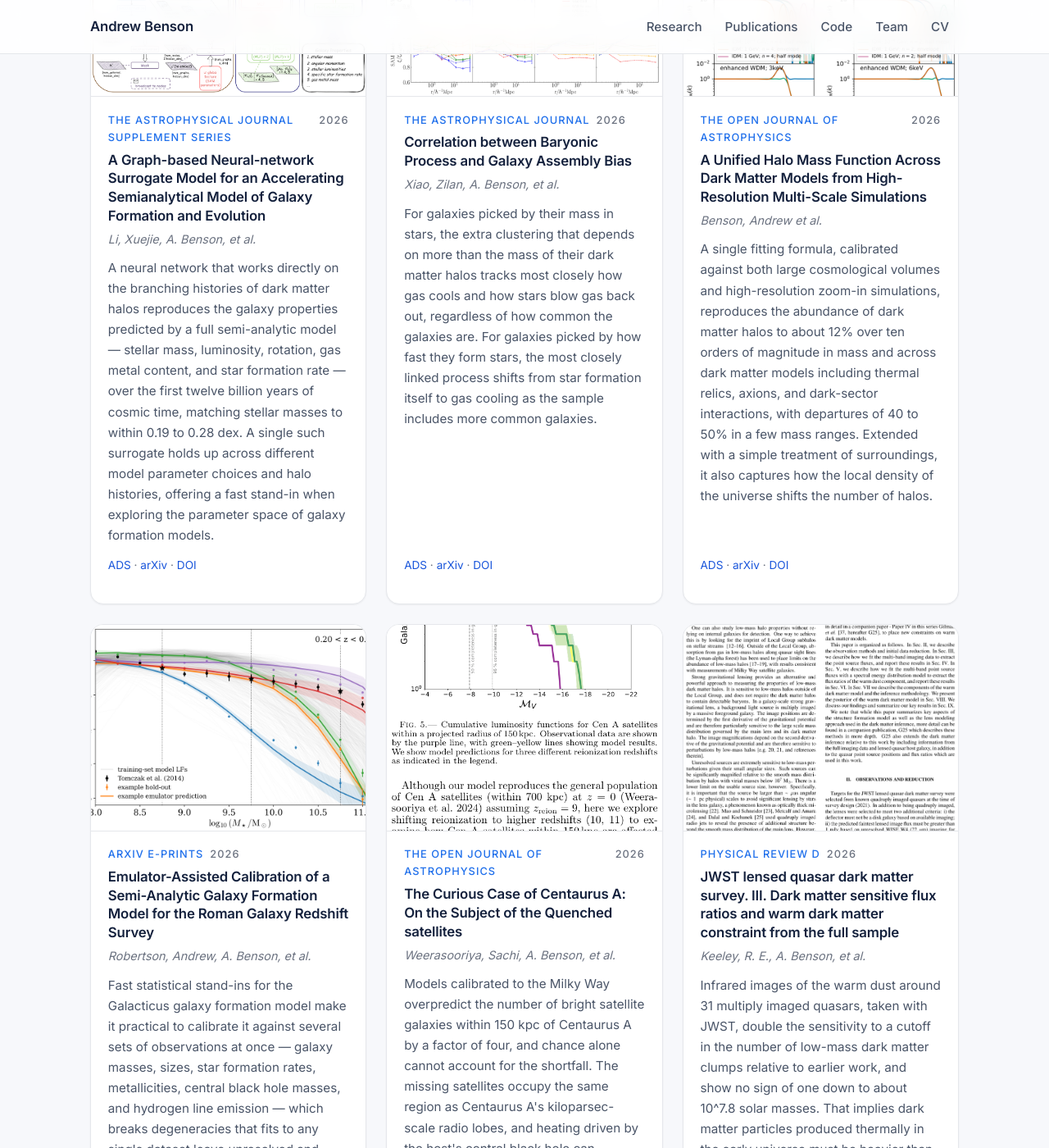
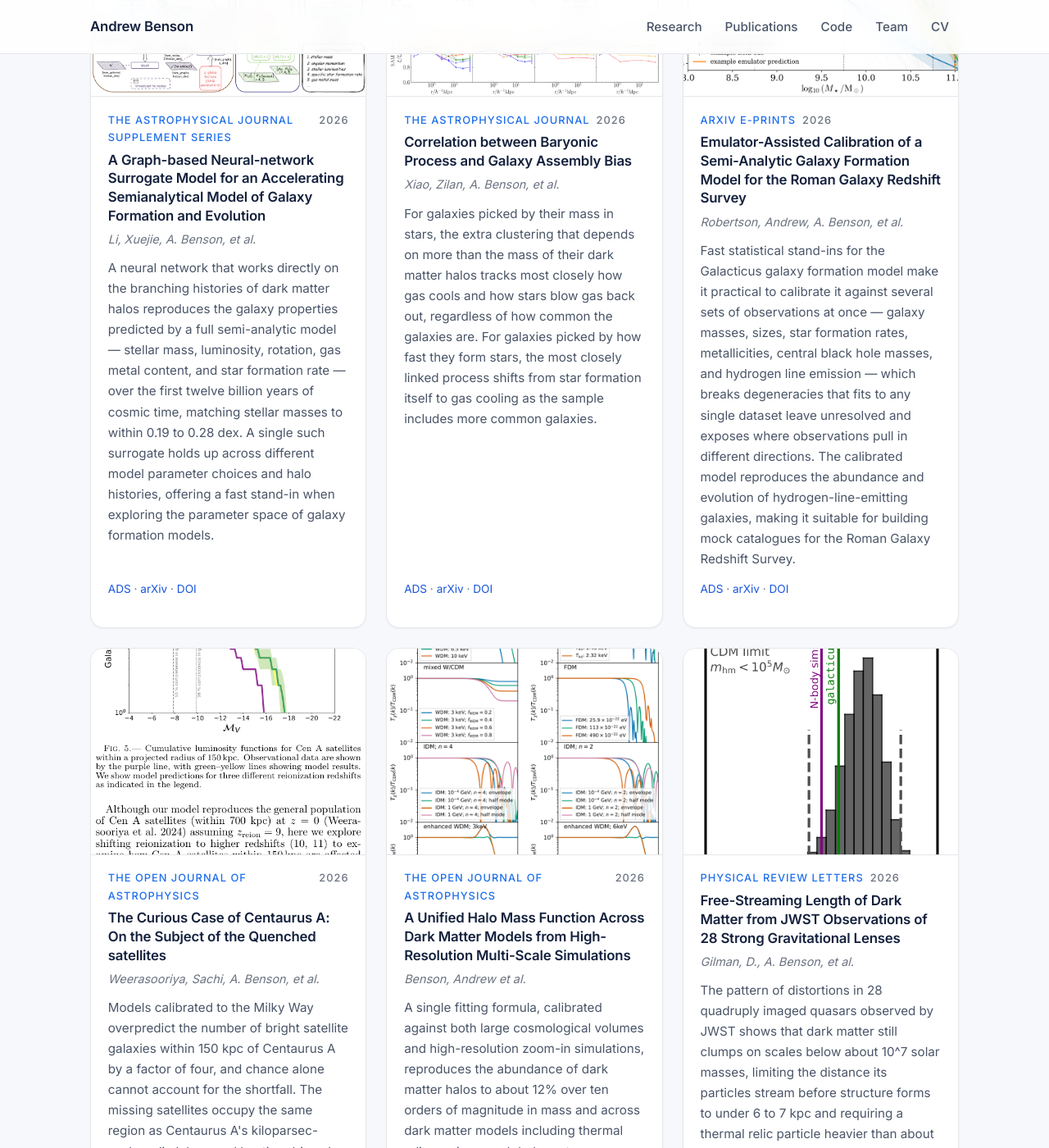
Before and after one commit to abensonca/abensonca.github.io, a Jekyll site: the page built from index.md, in a window 1280 px wide and 1400 px high, scrolled down 1588 px. Shown: the whole window at 82% size. Built offline with Jekyll 4.4.1, drawn with Linux system fonts in a browser that asks for light colours; some of the changed text lies outside the part shown.

Commit message:
chore: refresh papers from ADS

```diff
--- a/_data/papers.yml
+++ b/_data/papers.yml
@@ -29,20 +29,6 @@
     most closely linked process shifts from star formation itself to gas cooling as the sample includes
     more common galaxies.
   figure: /assets/img/papers/2026ApJ..1008..168X.png
-- bibcode: 2026OJAp....970877B
-  title: A Unified Halo Mass Function Across Dark Matter Models from High-Resolution Multi-Scale Simulations
-  authors_short: Benson, Andrew et al.
-  year: 2026
-  venue: The Open Journal of Astrophysics
-  url: https://ui.adsabs.harvard.edu/abs/2026OJAp....970877B
-  arxiv: https://arxiv.org/abs/2606.12137
-  doi: 10.33232/001c.170877
-  summary: A single fitting formula, calibrated against both large cosmological volumes and high-resolution
-    zoom-in simulations, reproduces the abundance of dark matter halos to about 12% over ten orders of
-    magnitude in mass and across dark matter models including thermal relics, axions, and dark-sector
-    interactions, with departures of 40 to 50% in a few mass ranges. Extended with a simple treatment
-    of surroundings, it also captures how the local density of the universe shifts the number of halos.
-  figure: /assets/img/papers/2026OJAp....970877B.png
 - bibcode: 2026arXiv260910680R
   title: Emulator-Assisted Calibration of a Semi-Analytic Galaxy Formation Model for the Roman Galaxy
     Redshift Survey
@@ -73,17 +59,31 @@
     driven by the host's central black hole can suppress star formation in them enough to explain the
     deficit.
   figure: /assets/img/papers/2026OJAp....970875W.png
-- bibcode: 2026PhRvD.114d3043K
-  title: JWST lensed quasar dark matter survey. III. Dark matter sensitive flux ratios and warm dark matter
-    constraint from the full sample
-  authors_short: Keeley, R. E., A. Benson, et al.
+- bibcode: 2026OJAp....970877B
+  title: A Unified Halo Mass Function Across Dark Matter Models from High-Resolution Multi-Scale Simulations
+  authors_short: Benson, Andrew et al.
   year: 2026
-  venue: Physical Review D
-  url: https://ui.adsabs.harvard.edu/abs/2026PhRvD.114d3043K
-  arxiv: https://arxiv.org/abs/2511.07765
-  doi: 10.1103/53tj-sjlg
-  summary: Infrared images of the warm dust around 31 multiply imaged quasars, taken with JWST, double
-    the sensitivity to a cutoff in the number of low-mass dark matter clumps relative to earlier work,
-    and show no sign of one down to about 10^7.8 solar masses. That implies dark matter particles produced
-    thermally in the early universe must be heavier than roughly 6 keV.
-  figure: /assets/img/papers/2026PhRvD.114d3043K.png
+  venue: The Open Journal of Astrophysics
+  url: https://ui.adsabs.harvard.edu/abs/2026OJAp....970877B
+  arxiv: https://arxiv.org/abs/2606.12137
+  doi: 10.33232/001c.170877
+  summary: A single fitting formula, calibrated against both large cosmological volumes and high-resolution
+    zoom-in simulations, reproduces the abundance of dark matter halos to about 12% over ten orders of
+    magnitude in mass and across dark matter models including thermal relics, axions, and dark-sector
+    interactions, with departures of 40 to 50% in a few mass ranges. Extended with a simple treatment
+    of surroundings, it also captures how the local density of the universe shifts the number of halos.
+  figure: /assets/img/papers/2026OJAp....970877B.png
+- bibcode: 2026PhRvL.137h1004G
+  title: Free-Streaming Length of Dark Matter from JWST Observations of 28 Strong Gravitational Lenses
+  authors_short: Gilman, D., A. Benson, et al.
+  year: 2026
+  venue: Physical Review Letters
+  url: https://ui.adsabs.harvard.edu/abs/2026PhRvL.137h1004G
+  arxiv: https://arxiv.org/abs/2606.05277
+  doi: 10.1103/qckh-cqrd
+  summary: The pattern of distortions in 28 quadruply imaged quasars observed by JWST shows that dark
+    matter still clumps on scales below about 10^7 solar masses, limiting the distance its particles stream
+    before structure forms to under 6 to 7 kpc and requiring a thermal relic particle heavier than about
+    7 keV. Assuming dark matter is cold instead, the mass held in small clumps around elliptical lens
+    galaxies is measured directly, confirming a central prediction of the standard picture.
+  figure: /assets/img/papers/2026PhRvL.137h1004G.png
--- a/_data/papers_cache.yml
+++ b/_data/papers_cache.yml
@@ -1,6 +1,6 @@
 # Auto-generated by scripts/fetch_papers.py — do not edit by hand.
-# Durable cache of summaries, abstracts and figure paths, keyed by bibcode.
-# Never pruned: entries outlive rotation out of papers.yml.
+# Durable cache of model-generated summaries and figure paths, keyed
+# by bibcode. Never pruned: entries outlive rotation out of papers.yml.
 2026ApJ..1003...12L:
   abstract: We investigate how galactic disk structures connect to the detailed properties of their host
     dark-matter halos using the TNG50 simulation. From the hydrodynamic and matched dark-matter-only runs,
```
